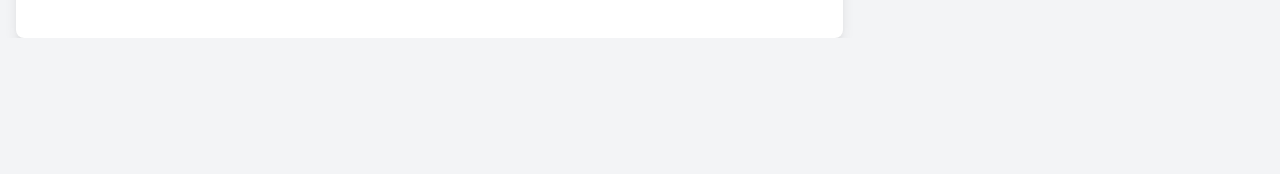
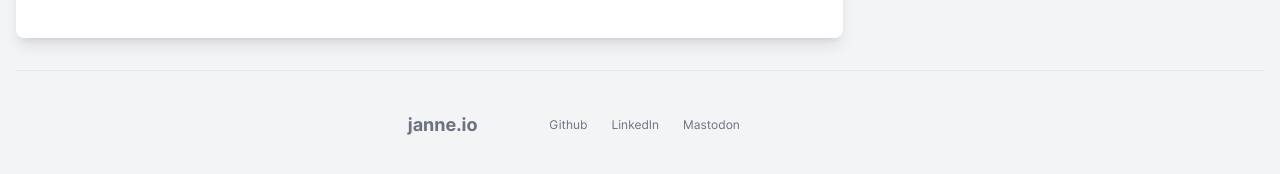
Before and after one commit to Janchu/janne-io, a Next.js app: page / in a window 1280 px wide. Shown: the part 838-1012 px from the top of the page. Before the commit the page ends 876 px from the top, so only its background shows below. Built offline with nearby package versions, Linux system fonts and the light colour scheme.

Commit message:
Add footer

```diff
--- /dev/null
+++ b/src/components/Footer.tsx
@@ -0,0 +1,29 @@
+export default function Footer() {
+	return (
+		<footer className="container px-4 py-10 text-center border-t border-gray-200 dark:border-gray-800">
+			<div className="max-w-xl mx-auto grid grid-cols-12 gap-4">
+				<h1 className="font-bold text-lg text-gray-500 col-span-4">janne.io</h1>
+				<div className="flex gap-6 flex-wrap col-span-8 items-center">
+					<a
+						className="text-xs text-gray-500 hover:underline"
+						href="https://github.com/Janchu"
+					>
+						Github
+					</a>
+					<a
+						className="text-xs text-gray-500 hover:underline"
+						href="https://www.linkedin.com/in/jannejäppinen/"
+					>
+						LinkedIn
+					</a>
+					<a
+						className="text-xs text-gray-500 hover:underline"
+						href="https://mas.to/@janchu"
+					>
+						Mastodon
+					</a>
+				</div>
+			</div>
+		</footer>
+	);
+}
--- a/src/components/Layout.tsx
+++ b/src/components/Layout.tsx
@@ -1,12 +1,14 @@
 import Header from "./Header";
+import Footer from "./Footer";
 
 export default function Layout({ children }) {
   return (
-    <>
-      <main className="container mx-auto px-4">
+    <main className="container mx-auto px-4 min-h-screen flex flex-col justify-between gap-8">
+      <div>
         <Header />
         {children}
-      </main>
-    </>
+      </div>
+      <Footer />
+    </main>
   );
 }
```
